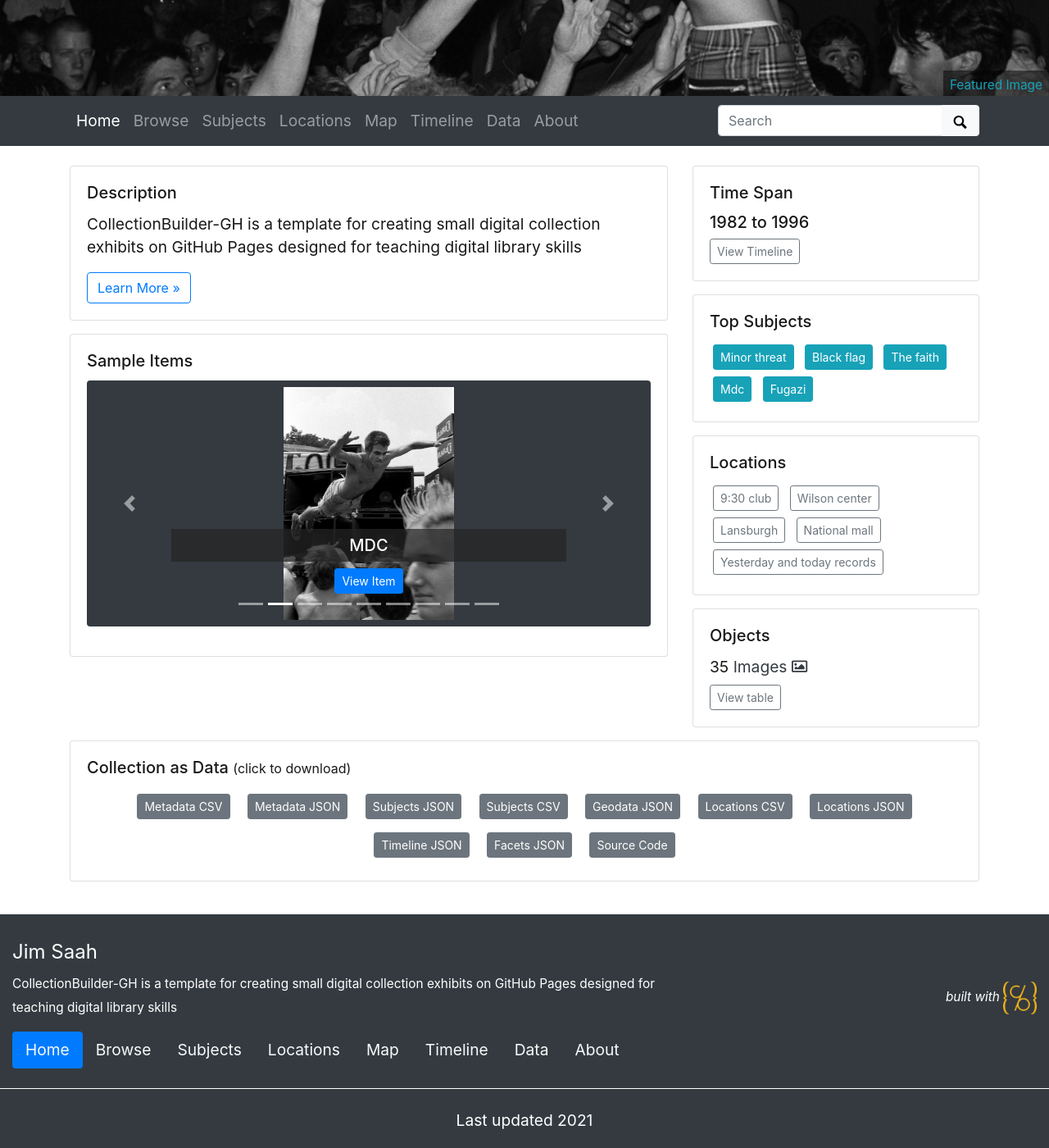
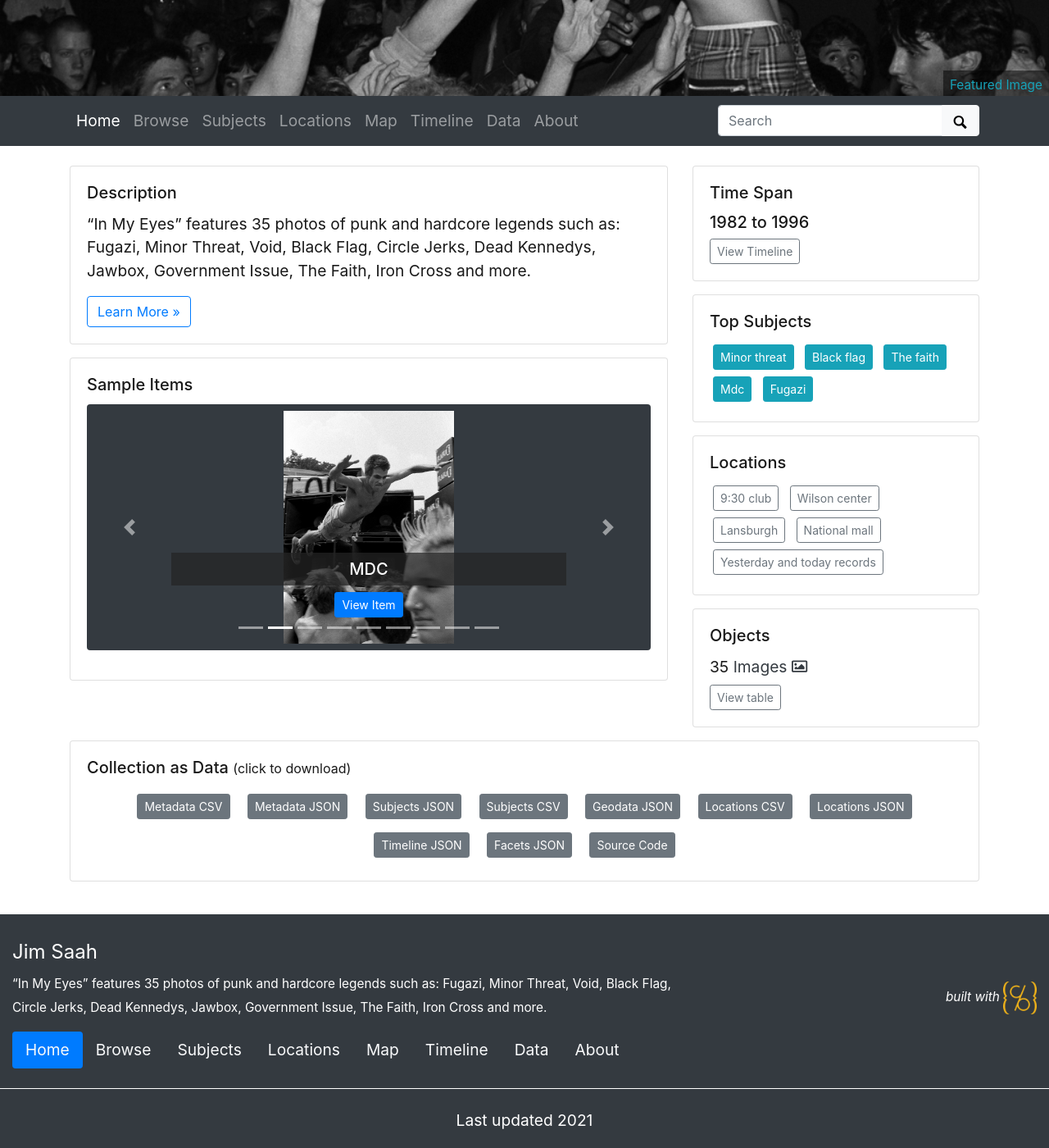
Before and after one commit to jaspersaah/LBSC671-final, a Jekyll site: the page built from index.md, in a window 1280 px wide and 1400 px high, scrolled down 224 px. Shown: the whole window at 82% size. Built offline with Jekyll 4.4.1, drawn with Linux system fonts in a browser that asks for light colours.

Commit message:
Update _config.yml

```diff
--- a/_config.yml
+++ b/_config.yml
@@ -25,7 +25,7 @@ title: Jim Saah
 tagline: in my eyes
 # description appears in meta tags and other locations
 # this description might appear in search result lists, keep around 160 characters max
-description: "CollectionBuilder-GH is a template for creating small digital collection exhibits on GitHub Pages designed for teaching digital library skills"
+description: "“In My Eyes” features 35 photos of punk and hardcore legends such as: Fugazi, Minor Threat, Void, Black Flag, Circle Jerks, Dead Kennedys, Jawbox, Government Issue, The Faith, Iron Cross and more. "
 # creator of the digital collection, to appear in meta tags; we typically use our GitHub usernames but feel free to just use your name
 author: Jasper Saah
 
```
